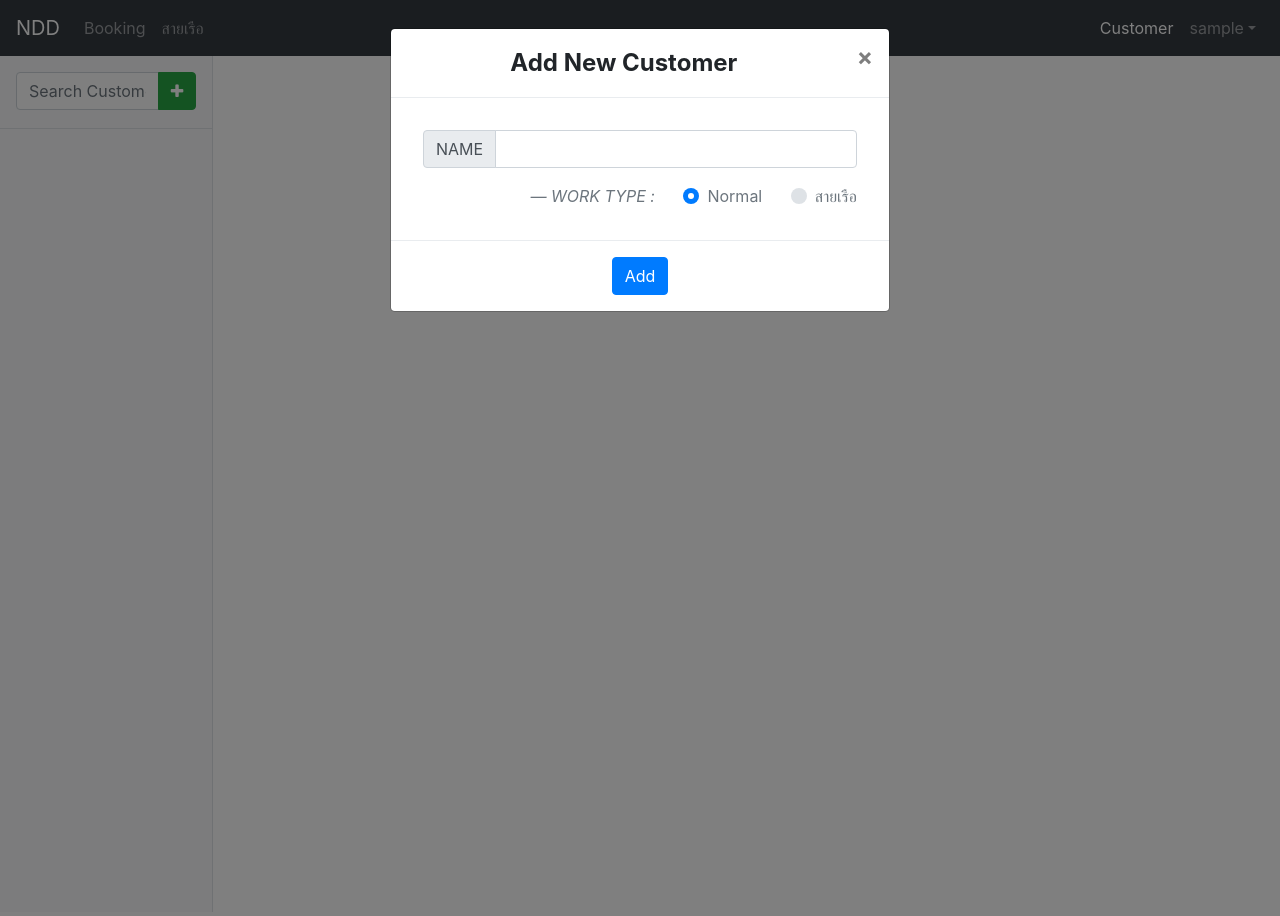
After one commit to suwajanee/ndd, a Django app: page /customer/ in a window 1280 px wide, after a click that opens the changed part. The commit adds this page. Run offline with Django 3.2, Linux system fonts and the light colour scheme; the visitor is signed in with stand-in values (Sample User, id 1); data that the repository does not hold is empty; some libraries are stand-ins or nearby versions.

Commit message:
Customer: Template, Style, Add view

```diff
--- a/customer/admin.py
+++ b/customer/admin.py
@@ -8,7 +8,7 @@ class ShipperForm(forms.ModelForm):
     address = forms.CharField(widget=forms.Textarea)
 
 class PrincipalAdmin(admin.ModelAdmin):
-    list_display = ('name',)
+    list_display = ('name', 'work_type')
 
 class ShipperAdmin(admin.ModelAdmin):
     form = ShipperForm
--- a/customer/models.py
+++ b/customer/models.py
@@ -4,6 +4,11 @@ from django.db import models
 
 class Principal(models.Model):
     name = models.CharField(max_length=50, blank=True)
+    WORK_CHOICES = (
+        ('normal', 'Normal'),
+        ('agent-transport', 'Agent Transport'),
+    )
+    work_type = models.CharField(max_length=20, choices=WORK_CHOICES, default='normal')
 
     def __str__(self):
         return self.name
--- /dev/null
+++ b/customer/urls.py
@@ -0,0 +1,13 @@
+from django.urls import path
+from django.conf.urls import url
+from .views.customer_table_view import CustomerTableView
+from .views.customer_add_view import CustomerAddView
+
+
+urlpatterns = [
+    url(r'^$', CustomerTableView.get_customer_table, name='customer-list'),
+    url(r'^(?P<pk>\d+)/detail/$', CustomerTableView.customer_detail, name='customer-detail'),
+
+    url(r'^add-customer/$', CustomerAddView.add_customer, name='customer-add-new'),
+    url(r'^add-shipper/$', CustomerAddView.add_shipper, name='shipper-add-new'),
+]
--- /dev/null
+++ b/customer/views/customer_table_view.py
@@ -0,0 +1,29 @@
+from django.shortcuts import render
+from django.views.generic import TemplateView
+from ..models import Principal, Shipper
+
+from django.shortcuts import redirect
+from django.urls import reverse, reverse_lazy
+from django.db.models import Q
+from django.contrib import messages
+from django.contrib.auth.decorators import login_required
+
+class CustomerTableView(TemplateView):
+
+    global template_name
+    template_name = 'customer/customer_table.html'
+
+    @login_required(login_url=reverse_lazy('login'))
+    def get_customer_table(request):
+        principals = Principal.objects.all()
+        return render(request, template_name, {'principals': principals, 'nbar': 'customer'})
+
+
+    @login_required(login_url=reverse_lazy('login'))
+    def customer_detail(request, pk):
+        principals = Principal.objects.all()
+
+        customer = Principal.objects.get(pk=pk)
+        shippers = Shipper.objects.filter(principal=pk).order_by('name')
+
+        return render(request, template_name, {'principals': principals, 'customer': customer, 'shippers': shippers, 'nbar': 'customer'})
--- a/ndd/urls.py
+++ b/ndd/urls.py
@@ -25,6 +25,7 @@ urlpatterns = [
     path('admin/', admin.site.urls),
     path('booking/', include('booking.urls')),
     path('agent-transport/', include('agent_transport.urls')),
+    path('customer/', include('customer.urls')),
 
     url(r'^login/$', AuthenticationView.login, name='login'),
     url(r'^logout/$', AuthenticationView.logout, name='logout'),
--- a/templates/base.html
+++ b/templates/base.html
@@ -37,7 +37,7 @@
     <!-- <body style="background-color: whitesmoke;"> -->
     <body class="bg-light">
 
-        <nav class="navbar navbar-expand-sm navbar-dark bg-dark sticky-top">
+        <nav id="nbar" class="navbar navbar-expand-sm navbar-dark bg-dark sticky-top">
             <a class="navbar-brand" href="#">NDD</a>
             <ul class="navbar-nav">
                 <li class="nav-item {% if nbar == 'booking-table' %}active{% endif %}">
@@ -48,6 +48,9 @@
                 </li>
             </ul>
             <ul class="navbar-nav ml-auto">
+                <li class="nav-item {% if nbar == 'customer' %}active{% endif %}">
+                        <a class="nav-link" href="{% url 'customer-list' %}">Customer</a>
+                    </li>
                 <li class="nav-item dropdown">
                     <a class="nav-link dropdown-toggle" href="#" id="navbarDropdown" role="button" data-toggle="dropdown" aria-haspopup="true" aria-expanded="false">{{ request.user.username }}</a>
                     <div class="dropdown-menu dropdown-menu-right" aria-labelledby="navbarDropdown">
--- /dev/null
+++ b/templates/customer/customer_table.html
@@ -0,0 +1,324 @@
+{% extends 'base.html' %}
+{% load staticfiles %}
+
+{% block title %} Customer Data {% endblock %}
+
+{% block extra_head %}
+<!-- <link rel="stylesheet" href="{% static 'css/style-table.css' %}" /> -->
+    <!-- <script src="{% static 'js/fixed-header.js' %}"></script> -->
+    <script src="http://code.jquery.com/jquery-latest.min.js"></script>
+
+    <script src="https://ajax.googleapis.com/ajax/libs/jquery/3.3.1/jquery.min.js"></script>
+
+<script>
+$(function() {
+
+        $("#customerList").css({top: $("#search-box").offset().top });
+
+        // $("#side").css({top: $("#nbar").offset().top });
+
+        $("#sidebarList").css({height: $( window ).height()-$("#nbar").height()-20});
+
+
+
+    });
+
+
+$(document).ready(function(){
+  $("#myInput").on("keyup", function() {
+    var value = $(this).val().toLowerCase();
+    $("#myList a").filter(function() {
+      $(this).toggle($(this).text().toLowerCase().indexOf(value) > -1)
+    });
+  });
+});
+</script>
+
+<style>
+
+    #sidebarList {
+        position: fixed;
+
+    }
+    #customerList {
+        overflow-y:auto;
+        width:100%;
+        position: absolute;
+        bottom:0px;
+    }
+/* width */
+::-webkit-scrollbar {
+    width: 5px;
+    height: 10px;
+}
+
+/* Track */
+::-webkit-scrollbar-track {
+    background: #f1f1f1;
+}
+
+/* Handle */
+::-webkit-scrollbar-thumb {
+    background: #888;
+}
+
+/* Handle on hover */
+::-webkit-scrollbar-thumb:hover {
+    background: #555;
+}
+</style>
+
+
+{% endblock %}
+
+
+{% block content %}
+
+<div style="position:fixed; width:100%; height:100%; background: white;"></div>
+<!-- POPUP: Add customer -->
+<div class="modal fade" id="modalAddCustomer" tabindex="-1" role="dialog" aria-hidden="true">
+    <div class="modal-dialog" role="document">
+    <form method="POST" action="{% url 'customer-add-new' %}">
+            {% csrf_token %}
+        <div class="modal-content">
+            <div class="modal-header text-center">
+                <h4 class="modal-title w-100 font-weight-bold">Add New Customer</h4>
+                <button class="close" data-dismiss="modal" aria-label="Close" style="outline: none; ">
+                    <span aria-hidden="true">&times;</span>
+                </button>
+            </div>
+            <div class="modal-body mx-3">
+                <div class="input-group my-3">
+                    <div class="input-group-prepend">
+                        <span class="input-group-text">NAME</span>
+                    </div>
+                    <input name="customer_add" class="form-control" autocomplete=off required>
+                </div>
+
+                <div class="md-form mb-3 float-right text-secondary">
+                        <em>&mdash;&nbsp;WORK TYPE :</em>
+                    <div class="custom-control custom-radio ml-4 d-inline">
+                        <input type="radio" class="custom-control-input" id="workTypeAdd1" name="work_type_add" value="normal" checked>
+                        <label class="custom-control-label" for="workTypeAdd1">Normal</label>
+                    </div>
+
+                    <div class="custom-control custom-radio ml-4 d-inline">
+                        <input type="radio" class="custom-control-input" id="workTypeAdd2" name="work_type_add" value="agent-transport">
+                        <label class="custom-control-label" for="workTypeAdd2">สายเรือ</label>
+                    </div>
+                </div>
+
+            </div>
+            <div class="modal-footer d-flex justify-content-center">
+                <button type="submit" class="btn btn-primary">Add</button>
+            </div>
+        </div>
+        </form>
+    </div>
+</div>
+
+
+<!-- Side bar: Search  -->
+<div class="col-12">
+    <div class="row">
+        <div class="col-2 container m-0 p-0 ">
+            <div id="sidebarList" class="col-2 container p-0 border-right bg-light">
+                <div class="m-3" id="search-box">
+                    <div class="input-group">
+                    <input class="form-control" id="myInput" type="text" placeholder="Search Customer">
+                    <div class="input-group-append">
+                            <button class="btn btn-success" data-toggle="modal" data-target="#modalAddCustomer"><i class="fa fa-plus"></i></button>
+                        </div>
+                    </div>
+                </div>
+                <div id="customerList" class="border-top">
+                    <div id="myList" class="list-group">
+                        {% for principal in principals %}
+                        <a href="{% url 'customer-detail' pk=principal.pk %}" class="list-group-item list-group-item-action">
+                            {{ principal.name }}
+                            {% if principal.work_type == "agent-transport" %}
+                                <span class="badge badge-pill badge-secondary float-right">สายเรือ</span>
+                            {% endif %}
+                        </a>
+                        {% endfor %}
+                    </div>
+                </div>
+            </div>
+        </div>
+
+        <div class="col-10 container">
+            {% if customer %}
+
+            <div class="m-4 text-secondary">
+                <div class="row">
+                    <div class="col-8">
+                        <h1 class="mb-0 text-truncate">{{ customer.name }}</h1>
+
+                        <p class="my-0 d-inline"><em>{{ customer.work_type }}</em></p>
+                    </div>
+                    <div class="col-4 text-right">
+                        <button class="btn btn-info mr-1" data-toggle="modal" data-target="#modalEditCustomer"><i class="fa fa-edit"></i> Edit</button>
+                        <button class="btn btn-danger"><i class="fa fa-trash"></i> Delete</button>
+
+                    </div>
+               </div>
+               <!-- <a href="#" class="badge badge-secondary badge-pill d-inline ml-3">Edit</a>
+               <a href="#" class="badge badge-secondary badge-pill d-inline ml-3">Delete</a> -->
+               <hr class="m-0">
+            </div>
+
+            <!-- POPUP: Edit customer -->
+            <div class="modal fade" id="modalEditCustomer" tabindex="-1" role="dialog" aria-labelledby="myModalLabel" aria-hidden="true">
+                    <div class="modal-dialog" role="document">
+                        <div class="modal-content">
+                            <div class="modal-header text-center">
+                                <h4 class="modal-title w-100 font-weight-bold">Edit Customer</h4>
+                                <button class="close" data-dismiss="modal" aria-label="Close" style="outline: none; ">
+                                    <span aria-hidden="true">&times;</span>
+                                </button>
+                            </div>
+                            <div class="modal-body mx-3">
+                                <div class="input-group my-3">
+                                    <div class="input-group-prepend">
+                                        <span class="input-group-text">NAME</span>
+                                    </div>
+                                    <input name="name" class="form-control" value="{{ customer.name }}" autocomplete=off>
+                                </div>
+
+                                <div class="md-form mb-3 float-right text-secondary">
+                                        <em>&mdash;&nbsp;WORK TYPE :</em>
+                                    <div class="custom-control custom-radio ml-4 d-inline">
+                                        {% if customer.work_type == 'normal' %}
+                                            <input type="radio" class="custom-control-input" name="example2" value="customEx" checked>
+                                        {% else %}
+                                            <input type="radio" class="custom-control-input" name="example2" value="customEx">
+                                        {% endif %}
+                                        <label class="custom-control-label" for="customRadio">Normal</label>
+                                    </div>
+
+                                    <div class="custom-control custom-radio ml-4 d-inline">
+                                        {% if customer.work_type == 'agent-transport' %}
+                                            <input type="radio" class="custom-control-input" name="example2" value="customEx" checked>
+                                        {% else %}
+                                            <input type="radio" class="custom-control-input" name="example2" value="customEx">
+                                        {% endif %}
+                                        <label class="custom-control-label" for="customRadio2">สายเรือ</label>
+                                    </div>
+                                </div>
+
+                            </div>
+                            <div class="modal-footer d-flex justify-content-center">
+                                <button class="btn btn-primary">Save</button>
+                            </div>
+                        </div>
+                    </div>
+                </div>
+
+
+                <!-- POPUP : Add new shipper -->
+                <div class="modal fade" id="modalAddNewShipper" tabindex="-1" role="dialog" aria-hidden="true">
+                    <div class="modal-dialog" role="document">
+                        <form method="POST" action="{% url 'shipper-add-new' %}">
+                                {% csrf_token %}
+                            <div class="modal-content">
+                                <div class="modal-header text-center">
+                                    <h4 class="modal-title w-100 font-weight-bold">Add New Shipper</h4>
+                                    <button class="close" data-dismiss="modal" aria-label="Close" style="outline: none; ">
+                                        <span aria-hidden="true">&times;</span>
+                                    </button>
+                                </div>
+                                <div class="modal-body mx-3">
+                                    <input type="hidden" name="customer_pk" value="{{ customer.pk }}">
+
+                                    <div class="text-secondary">NAME :</div>
+                                    <input name="shipper_add" class="form-control" autocomplete=off required>
+
+                                    <div class="text-secondary mt-3">ADDRESS :</div>
+                                    <textarea name="address_add" rows=4 class="form-control" autocomplete=off></textarea>
+                                </div>
+                                <div class="modal-footer d-flex justify-content-center">
+                                    <button type="submit" class="btn btn-primary">Save</button>
+                                </div>
+                            </div>
+                        </form>
+                    </div>
+                </div>
+
+
+
+               <div class="my-5 col-6 container">
+               <table class="table bg-white border-bottom">
+                   <!-- <thead style="background: lightgray;"> -->
+                        <thead class="bg-light">
+                        <tr class="row m-0">
+                            <th class="col-2"> SHIPPER </th>
+                            <th class="col-8"> ADDRESS </th>
+                            <th class="col-2 text-right"><button class="btn btn-outline-secondary" data-toggle="modal" data-target="#modalAddNewShipper"><i class="fa fa-plus"></i></button></th>
+                        </tr>
+                   </thead>
+                   <tbody>
+                    {% if shippers %}
+                    {% for shipper in shippers %}
+                    <tr class="row m-0">
+                        <td class="col-2 text-truncate" >{{ shipper.name }}</td>
+                        <td class="col-8 text-truncate">{{ shipper.address | linebreaks }}</td>
+                        <td class="text-right col-2 text-right">
+                            <button class="btn btn-outline-info" data-toggle="modal" data-target="#modalEditShipper{{ shipper.pk }}"><i class="fa fa-edit"></i></button>
+                            <button class="btn btn-outline-danger"><i class="fa fa-trash"></i></button>
+                        </td>
+
+                    </tr>
+
+                    <!-- POPUP : Edit shipper -->
+                    <div class="modal fade" id="modalEditShipper{{ shipper.pk }}" tabindex="-1" role="dialog" aria-hidden="true">
+                            <div class="modal-dialog" role="document">
+                                <div class="modal-content">
+                                    <div class="modal-header text-center">
+                                        <h4 class="modal-title w-100 font-weight-bold">Edit Shipper Detail</h4>
+                                        <button class="close" data-dismiss="modal" aria-label="Close" style="outline: none; ">
+                                            <span aria-hidden="true">&times;</span>
+                                        </button>
+                                    </div>
+                                    <div class="modal-body mx-3">
+                                        <!-- <div class="input-group my-3">
+                                            <div class="input-group-prepend">
+                                                <span class="input-group-text">NAME</span>
+                                            </div> -->
+                                            <div class="text-secondary">NAME :</div>
+                                            <input name="name" class="form-control" value="{{ shipper.name }}" autocomplete=off>
+                                        <!-- </div> -->
+                                        <!-- <div class="input-group my-3">
+                                            <div class="input-group-prepend">
+                                                <span class="input-group-text" style="writing-mode: vertical-rl; text-orientation: mixed;">ADDRESS</span>
+                                            </div> -->
+                                            <div class="text-secondary mt-3">ADDRESS :</div>
+                                            <textarea name="name" rows=4 class="form-control"autocomplete=off>{{ shipper.address }}</textarea>
+                                        <!-- </div> -->
+
+
+                                    </div>
+                                    <div class="modal-footer d-flex justify-content-center">
+                                    <!-- <div class="modal-footer text-right"> -->
+                                        <button class="btn btn-primary">Save</button>
+                                    </div>
+                                </div>
+                            </div>
+                        </div>
+                    {% endfor %}
+                    {% else %}
+                    <tr>
+                        <td colspan=3 class="text-center text-secondary">
+                            ไม่พบข้อมูล
+                        </td>
+                    </tr>
+                    {% endif %}
+                    </tbody>
+               </table>
+               </div>
+
+
+            {% endif %}
+        </div>
+    </div>
+</div>
+{% endblock %}
```
Also changed, not shown: customer/views/customer_add_view.py (added, +50 -0 lines), static/css/style-table.css (+22 -0 lines), customer/migrations/0002_principal_work_type.py (added), customer/migrations/0003_auto_20180827_1125.py (added), customer/views/__init__.py (added).
